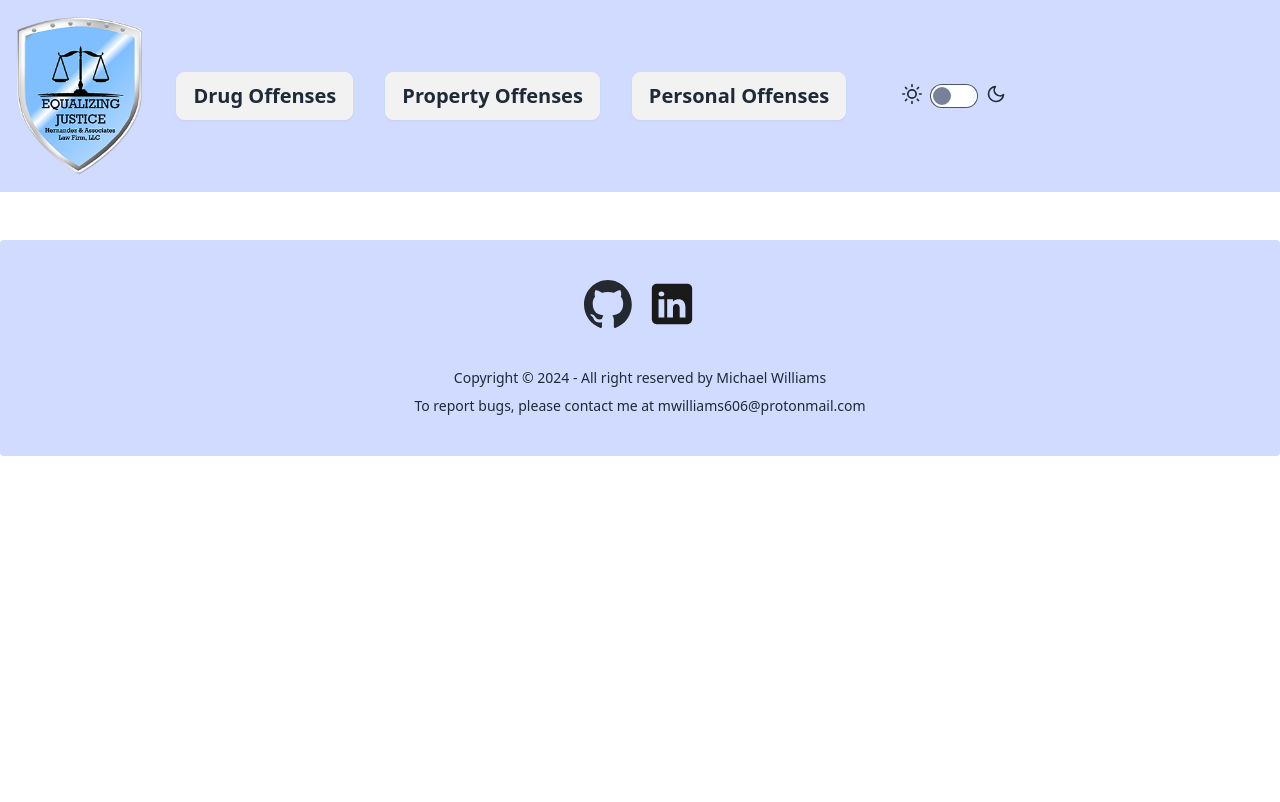
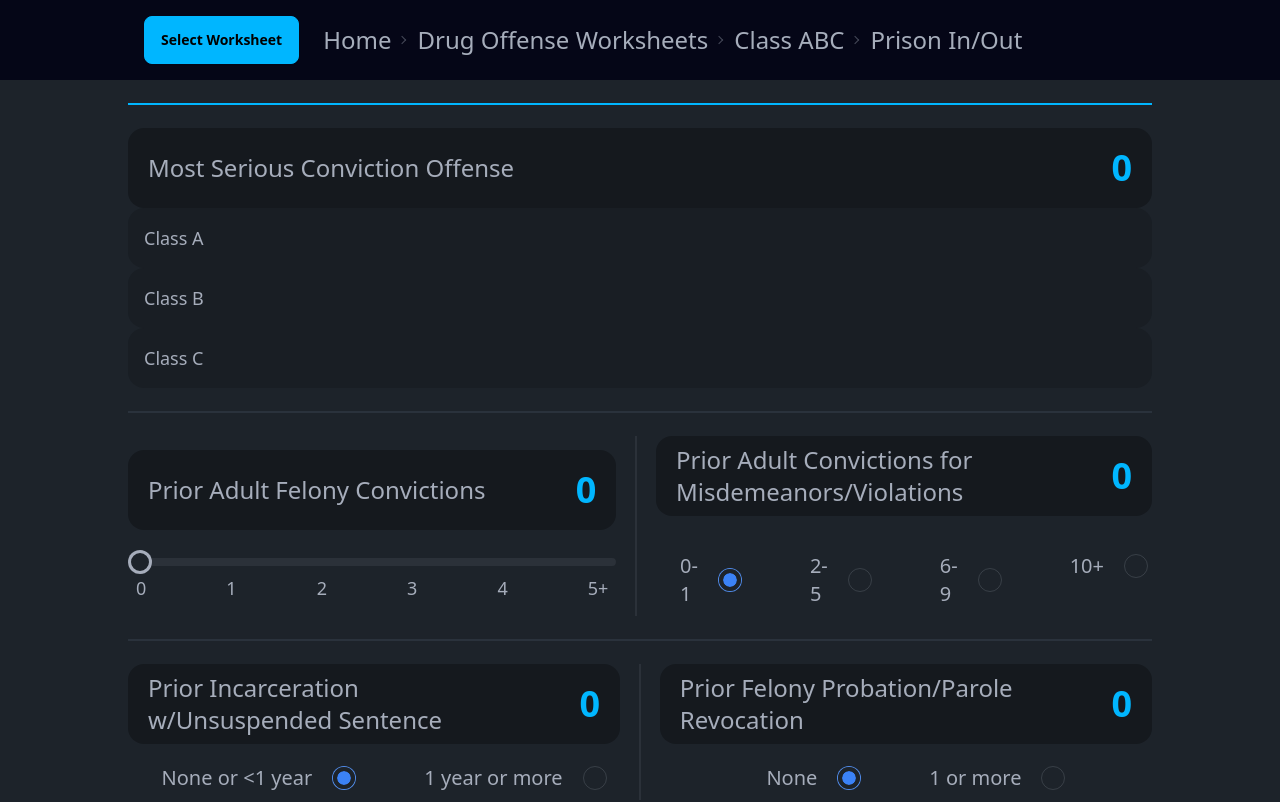
Before and after one commit to hootcode99/PrisonSentenceEstimator, a React (Vite) app: page /drugworksheets/ABC_inout in a window 1280 px wide. Shown: the top 802 px of the page. Built offline with nearby package versions, Linux system fonts and the light colour scheme.

Commit message:
improved navigation/layout and added home page.

```diff
--- a/src/App.jsx
+++ b/src/App.jsx
@@ -1,44 +1,44 @@
 import { Route, Routes } from 'react-router-dom'
-
-import Navbar from './components/Navbar'
-import Footer from './components/Footer'
+import { Navbar, SideBarNav } from './components/Navbar'
 
 import DrugWorksheetABC_InOut from './pages/DrugWorksheetABC_InOut'
 import DrugWorksheetABC_SentenceLength from './pages/DrugWorksheetABC_SentenceLength'
 import DrugWorksheetD_InOut from './pages/DrugWorksheetD_InOut'
 import DrugWorksheetD_SentenceLength from './pages/DrugWorksheetD_SentenceLength'
-
 import PropertyWorksheetABC_InOut from './pages/PropertyWorksheetABC_InOut'
 import PropertyWorksheetABC_SentenceLength from './pages/PropertyWorksheetABC_SentenceLength'
 import PropertyWorksheetD_InOut from './pages/PropertyWorksheetD_InOut'
 import PropertyWorksheetD_SentenceLength from './pages/PropertyWorksheetD_SentenceLength'
-
 import PersonalWorksheet_InOut from './pages/PersonalWorksheet_InOut'
 import PersonalWorksheet_SentenceLength from './pages/PersonalWorksheet_SentenceLength'
+import HomePage from './pages/HomePage'
 
+import Footer from './components/Footer'
 import './App.css'
 
 function App() {
   return (
-    <>
+    <div data-theme="dark">
       <Navbar />
-      <Routes>
-        <Route path='/DrugWorksheetABC_InOut' element={<DrugWorksheetABC_InOut />} />
-        <Route path='/DrugWorksheetABC_SentenceLength' element={<DrugWorksheetABC_SentenceLength />} />
-        <Route path='/DrugWorksheetD_InOut' element={<DrugWorksheetD_InOut />} />
-        <Route path='/DrugWorksheetD_SentenceLength' element={<DrugWorksheetD_SentenceLength />} />
+      <SideBarNav>
+        <Routes>
+          <Route path='/' element={<HomePage />} />
+          <Route path='/drugworksheets/ABC_inout' element={<DrugWorksheetABC_InOut />} />
+          <Route path='/drugworksheets/ABC_sentencelength' element={<DrugWorksheetABC_SentenceLength />} />
+          <Route path='/drugworksheets/D_inout' element={<DrugWorksheetD_InOut />} />
+          <Route path='/drugworksheets/D_sentencelength' element={<DrugWorksheetD_SentenceLength />} />
 
-        <Route path='/PropertyWorksheetABC_InOut' element={<PropertyWorksheetABC_InOut />} />
-        <Route path='/PropertyWorksheetABC_SentenceLength' element={<PropertyWorksheetABC_SentenceLength />} />
-        <Route path='/PropertyWorksheetD_InOut' element={<PropertyWorksheetD_InOut />} />
-        <Route path='/PropertyWorksheetD_SentenceLength' element={<PropertyWorksheetD_SentenceLength />} />
+          <Route path='/propertyworksheets/ABC_inout' element={<PropertyWorksheetABC_InOut />} />
+          <Route path='/propertyworksheets/ABC_sentencelength' element={<PropertyWorksheetABC_SentenceLength />} />
+          <Route path='/propertyworksheets/D_InOut' element={<PropertyWorksheetD_InOut />} />
+          <Route path='/propertyworksheets/D_sentencelength' element={<PropertyWorksheetD_SentenceLength />} />
 
-        <Route path='/PersonalWorksheet_InOut' element={<PersonalWorksheet_InOut />} />
-        <Route path='/PersonalWorksheet_SentenceLength' element={<PersonalWorksheet_SentenceLength />} />
-
-      </Routes>
+          <Route path='/personalworksheets/inout' element={<PersonalWorksheet_InOut />} />
+          <Route path='/personalworksheets/sentencelength' element={<PersonalWorksheet_SentenceLength />} />
+        </Routes>
+      </SideBarNav>
       <Footer />
-    </>
+    </div>
   )
 }
 
--- a/src/components/Navbar.jsx
+++ b/src/components/Navbar.jsx
@@ -1,47 +1,113 @@
-import { NavLink } from 'react-router-dom';
+import { NavLink, useLocation } from 'react-router-dom';
 import logo from '../assets/logo.webp';
+import { useState, useEffect } from 'react';
 
-export default function Navbar() {
+export function Navbar() {
+    const location = useLocation();
+    const [typeDirectory, setTypeDirectory] = useState("")
+    const [classDirectory, setClassDirectory] = useState("");
+    const [sheetDirectory, setSheetDirectory] = useState("");
+
+    useEffect(() => {
+
+
+        if (location.pathname.includes('drug')) {
+            setTypeDirectory("Drug Offense Worksheets");
+        } else if (location.pathname.includes('prop')) {
+            setTypeDirectory("Property Offense Worksheets");
+        } else if (location.pathname.includes('pers')) {
+            setTypeDirectory("Personal Offense Worksheets");
+        } else{
+            setTypeDirectory("");
+        }
+
+        if (location.pathname.includes('ABC')) {
+            setClassDirectory("Class ABC");
+        } else if (location.pathname.includes('D')) {
+            setClassDirectory("Class D");
+        } else {
+            setClassDirectory("");
+        }
+
+        if (location.pathname.includes('inout')) {
+            setSheetDirectory("Prison In/Out");
+        } else if (location.pathname.includes('len')) {
+            setSheetDirectory("Sentence Length");
+        } else {
+            setSheetDirectory("");
+        }
+
+    }, [location.pathname]);
+
     return (
 
         <nav>
-            <div className='flex bg-primary-content items-center'>
-            <img src={logo} alt="logo" className="w-30 h-40 m-4" />
-            <details className="dropdown">
-                <summary className="m-4 btn text-xl">Drug Offenses</summary>
-                <ul className="p-2 shadow menu dropdown-content z-[1] bg-base-100 rounded-box w-52">
-                    <LinkElement to="/DrugWorksheetABC_InOut" text="Class ABC - Prison In/Out" />
-                    <LinkElement to="/DrugWorksheetABC_SentenceLength" text="Class ABC - Sent. Length" />
-                    <LinkElement to="/DrugWorksheetD_InOut" text="Class D - Prison In/Out" />
-                    <LinkElement to="/DrugWorksheetD_SentenceLength" text="Class D - Sent. Length" />
+            <div className='flex-col'>
+                <div className='flex items-center bg-primary-content'>
+                    {location.pathname !== "/" && <label htmlFor="my-drawer" className="btn btn-info drawer-button ml-36">Select Worksheet</label>}
+                    <div className="text-2xl breadcrumbs m-4">
+                    <ul className='ml-2'>
+                        <li>Home</li>
+                        {typeDirectory != "" && <li>{typeDirectory}</li>}
+                        {classDirectory != "" && <li>{classDirectory}</li>}
+                        {sheetDirectory != "" && <li>{sheetDirectory}</li>}
                     </ul>
-            </details>
+                    </div>
+                </div>
+            </div>
+        </nav>
+    )
+}
 
-            <details className="dropdown">
-                <summary className="m-4 btn text-xl">Property Offenses</summary>
-                <ul className="p-2 shadow menu dropdown-content z-[1] bg-base-100 rounded-box w-52">
-                    <LinkElement to="/PropertyWorksheetABC_InOut" text="Class ABC - Prison In/Out" />
-                    <LinkElement to="/PropertyWorksheetABC_SentenceLength" text="Class ABC - Sent. Length" />
-                    <LinkElement to="/PropertyWorksheetD_InOut" text="Class D - Prison In/Out" />
-                    <LinkElement to="/PropertyWorksheetD_SentenceLength" text="Class D - Sent. Length" />
-                </ul>
-            </details>
+export function SideBarNav(props) {
+    return (
+        <div className="drawer">
+            <input id="my-drawer" type="checkbox" className="drawer-toggle" />
+            <div className="drawer-content">
 
-            <details className="dropdown">
-                <summary className="m-4 btn text-xl">Personal Offenses</summary>
-                <ul className="p-2 shadow menu dropdown-content z-[1] bg-base-100 rounded-box w-52">
-                    <LinkElement to="/PersonalWorksheet_InOut" text="Prison In/Out" />
-                    <LinkElement to="/PersonalWorksheet_SentenceLength" text="Sentence Length" />
-                </ul>
-            </details>
+                {props.children}
+            </div>
 
-            <label className="flex cursor-pointer gap-2 ml-10">
+            <div className="drawer-side">
+                <label htmlFor="my-drawer" aria-label="close sidebar" className="drawer-overlay"></label>
+                <ul className="menu p-2 w-70 min-h-full bg-base-200 text-base-content">
+
+                    <div className="flex justify-center">
+                        <img src={logo} alt="logo" className="w-25 h-40 mt-4 mb-7" />
+                    </div>
+
+                    <label className="flex cursor-pointer gap-2 justify-center">
                         <svg xmlns="http://www.w3.org/2000/svg" width="20" height="20" viewBox="0 0 24 24" fill="none" stroke="currentColor" strokeWidth="2" strokeLinecap="round" strokeLinejoin="round"><circle cx="12" cy="12" r="5"/><path d="M12 1v2M12 21v2M4.2 4.2l1.4 1.4M18.4 18.4l1.4 1.4M1 12h2M21 12h2M4.2 19.8l1.4-1.4M18.4 5.6l1.4-1.4"/></svg>
-                <input type="checkbox" value="synthwave" className="toggle theme-controller"/>
+                        <input type="checkbox" value="dark" className="toggle theme-controller"/>
                         <svg xmlns="http://www.w3.org/2000/svg" width="20" height="20" viewBox="0 0 24 24" fill="none" stroke="currentColor" strokeWidth="2" strokeLinecap="round" strokeLinejoin="round"><path d="M21 12.79A9 9 0 1 1 11.21 3 7 7 0 0 0 21 12.79z"></path></svg>
                     </label>
+
+                    <LinkSectionWrapper title="General">
+                        <LinkElement to="/" text="Home" />
+                    </LinkSectionWrapper>
+
+                    <LinkSectionWrapper title="Drug Offense Worksheets">
+                        <LinkElement to="/drugworksheets/ABC_inout" text="Class ABC - Prison In/Out" />
+                        <LinkElement to="/drugworksheets/ABC_sentencelength" text="Class ABC - Sentence Length" />
+                        <LinkElement to="/drugworksheets/D_inout" text="Class D - Prison In/Out" />
+                        <LinkElement to="/drugworksheets/D_sentencelength" text="Class D - Sentence Length" />
+                    </LinkSectionWrapper>
+
+                    <LinkSectionWrapper title="Property Offense Worksheets">
+                        <LinkElement to="/propertyworksheets/ABC_inout" text="Class ABC - Prison In/Out" />
+                        <LinkElement to="/propertyworksheets/ABC_sentencelength" text="Class ABC - Sentence Length" />
+                        <LinkElement to="/propertyworksheets/D_inout" text="Class D - Prison In/Out" />
+                        <LinkElement to="/propertyworksheets/D_sentencelength" text="Class D - Sentence Length" />
+                    </LinkSectionWrapper>
+
+                    <LinkSectionWrapper title="Personal Offense Worksheets">
+                        <LinkElement to="/personalworksheets/inout" text="Prison In/Out" />
+                        <LinkElement to="/personalworksheets/sentencelength" text="Sentence Length" />
+                    </LinkSectionWrapper>
+
+                </ul>
             </div>
-        </nav>
+        </div>
     )
 }
 
@@ -52,3 +118,16 @@ function LinkElement(props) {
         </li>
     )
 }
+
+function LinkSectionWrapper(props) {
+    return (
+        <ul className="menu bg-base-200 w-70 rounded-box">
+            <li>
+                <h2 className="menu-title text-lg text-info">{props.title}</h2>
+                <ul>
+                    {props.children}
+                </ul>
+            </li>
+        </ul>
+    )
+}
--- a/src/components/PageSectionItems.jsx
+++ b/src/components/PageSectionItems.jsx
@@ -47,14 +47,14 @@ export function SectionHeader(props){
 export function Divider(props) {
     if (props.modifier === "top"){
         return (
-        <div class="justify-center items-center w-4/5">
+        <div className="justify-center items-center w-4/5">
             <div className="divider divider-info"></div>
         </div>
         )
 
     } else if (props.modifier === "bottom") {
         return (
-        <div class="justify-center items-center w-4/5">
+        <div className="justify-center items-center w-4/5">
             <div className="divider divider-info"></div>
         </div>
         )
@@ -66,7 +66,7 @@ export function Divider(props) {
 
     } else {
         return (
-            <div class="justify-center items-center w-4/5">
+            <div className="justify-center items-center w-4/5">
                 <div className="divider divider-neutral"></div>
             </div>
         )
--- a/src/pages/DrugWorksheetABC_InOut.jsx
+++ b/src/pages/DrugWorksheetABC_InOut.jsx
@@ -59,7 +59,7 @@ export default function DrugWorksheetABC_InOut() {
 
     return (
         <>
-        <div className="grid h-20 card bg-base-300 place-items-center text-4xl font-bold">Drug Offense In/Out Worksheet - Class A/B/C</div>
+
         <div className="flex flex-col w-full place-items-center">
 
             <Divider modifier="top" />
@@ -82,7 +82,7 @@ export default function DrugWorksheetABC_InOut() {
                     <Divider modifier="horizontal"/>
 
                 <StackingDiv>
-                    <SectionHeader mod="half" title="Prior Adult Convictions for Misdemeanors or Violations" score={priorAdultMisdemeanorConvs} subtext="" />
+                    <SectionHeader mod="half" title="Prior Adult Convictions for Misdemeanors/Violations" score={priorAdultMisdemeanorConvs} subtext="" />
                     <div className='flex mt-4'>
                         <RadioSectionWrapper>
                             <RadioSection title="Select" options={misdemeanorOptions} update_fn={setPriorAdultMisdemeanorConvs} group="misdemeanor-group" />
@@ -104,7 +104,7 @@ export default function DrugWorksheetABC_InOut() {
                 <Divider modifier="horizontal" />
 
                 <StackingDiv>
-                    <SectionHeader mod="half" title="Prior Felony Probation or Parole Revocation" score={priorParoleViolation} subtext="" />
+                    <SectionHeader mod="half" title="Prior Felony Probation/Parole Revocation" score={priorParoleViolation} subtext="" />
                     <RadioSectionWrapper>
                         <RadioSection title="Select" options={priorParoleViolationOptions} update_fn={setPriorParoleViolation} group="prior-felony" />
                     </RadioSectionWrapper>
@@ -115,14 +115,14 @@ export default function DrugWorksheetABC_InOut() {
 
             <TwoColumnWrapper>
                 <StackingDiv>
-                    <SectionHeader mod="half" title="Prior Juvenile Delinquency or YO Adjudications" score={PriorJuvenileFelonyAdj} subtext="(Violation/Misdemeanor/Felony)" />
+                    <SectionHeader mod="half" title="Prior Juvenile Delinquency/YO Adjudications" score={PriorJuvenileFelonyAdj} subtext="(Violation/Misdemeanor/Felony)" />
                     <RadioSectionWrapper>
                         <RadioSection options={priorJuvenileOptions} update_fn={setPriorJuvenileFelonyAdj} group="prior-juvenile" />
                     </RadioSectionWrapper>
                 </StackingDiv>
                 <Divider modifier="horizontal" />
                 <StackingDiv>
-                    <SectionHeader mod="half" title="Possession/Use of a Deadly Weapon or Dangerous Instrument" score={useDeadlyWeapon} subtext="" />
+                    <SectionHeader mod="half" title="Poss./Use of a Deadly Weapon or Dangerous Instrument" score={useDeadlyWeapon} subtext="" />
                     <RadioSectionWrapper>
                         <RadioSection options={deadlyWeaponOptions} update_fn={setUseDeadlyWeapon} group="use-weapon" />
                     </RadioSectionWrapper>
--- /dev/null
+++ b/src/pages/HomePage.jsx
@@ -0,0 +1,16 @@
+export default function DrugWorksheetABC_InOut() {
+    return (
+        <div className="hero min-h-screen" style={{backgroundImage: 'url(https://equalizingjustice.com/wp-content/uploads/2022/07/Footer-contact-bg.webp)'}}>
+        <div className="hero-overlay bg-opacity-65"></div>
+        <div className="hero-content text-center text-neutral-content">
+          <div className="max-w-md">
+            <h1 className="mb-5 text-5xl font-bold">Welcome!</h1>
+            <p className="mb-5">This is a tool to simplify your worksheet calculations for defendants facing sentencing.
+            You simply select the applicable options and the tool has the info to calculate the score or sentence length for you.</p>
+            <h2 className="m-5">Choose a worksheet to get started.</h2>
+            <label htmlFor="my-drawer" className="btn btn-info drawer-button">Select Worksheet</label>
+          </div>
+        </div>
+        </div>
+    )
+}
--- a/tailwind.config.js
+++ b/tailwind.config.js
@@ -8,4 +8,9 @@ export default {
     extend: {},
   },
   plugins: [require("daisyui")],
+
+  daisyui: {
+    themes: ["winter", "dark"],
+  },
+
 }
```
Also changed, not shown: src/assets/stock_bg.webp (added). Lines whose indentation alone changed are shown as unchanged.
